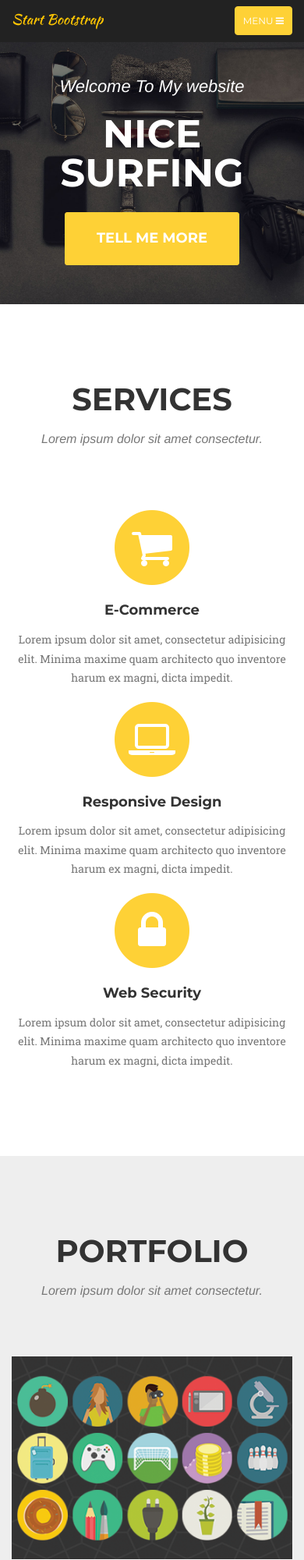
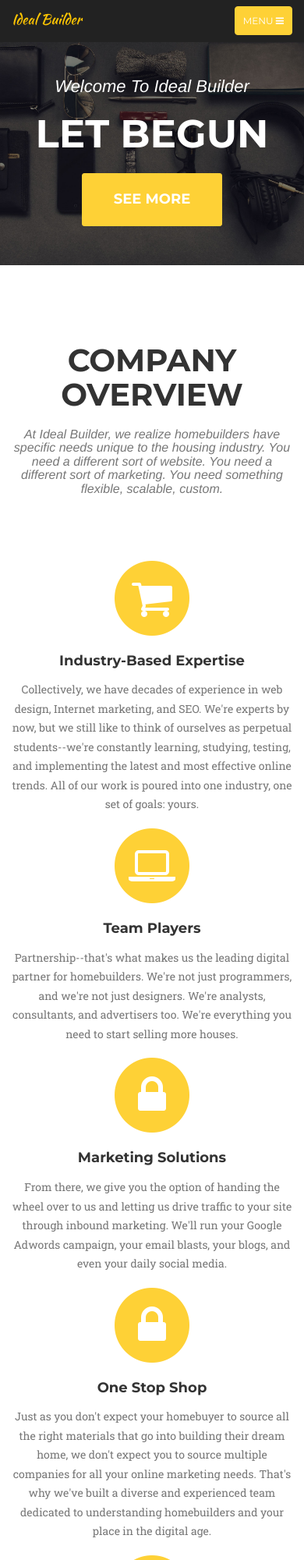
Before and after one commit to lurilyn/onepageswebsite.github.io, a website: page index.html in a window 390 px wide. Shown: the top 2000 px of the page at 78% size. Drawn offline with nearby package versions, Linux system fonts and the light colour scheme; a web font is replaced by a local one.

Commit message:
Update index.html

```diff
--- a/index.html
+++ b/index.html
@@ -9,7 +9,7 @@
     <meta name="description" content="">
     <meta name="author" content="">
 
-    <title>Agency - Start Bootstrap Theme</title>
+    <title> Ideal Builder- Start Bootstrap Theme</title>
 
     <!-- Bootstrap Core CSS -->
     <link href="vendor/bootstrap/css/bootstrap.min.css" rel="stylesheet">
@@ -43,7 +43,7 @@
                 <button type="button" class="navbar-toggle" data-toggle="collapse" data-target="#bs-example-navbar-collapse-1">
                     <span class="sr-only">Toggle navigation</span> Menu <i class="fa fa-bars"></i>
                 </button>
-                <a class="navbar-brand page-scroll" href="#page-top">Start Bootstrap</a>
+                <a class="navbar-brand page-scroll" href="#page-top">Ideal Builder</a>
             </div>
 
             <!-- Collect the nav links, forms, and other content for toggling -->
@@ -53,13 +53,13 @@
                         <a href="#page-top"></a>
                     </li>
                     <li>
-                        <a class="page-scroll" href="#services">Services</a>
+                        <a class="page-scroll" href="#services">Company</a>
                     </li>
                     <li>
-                        <a class="page-scroll" href="#portfolio">Design</a>
+                        <a class="page-scroll" href="#portfolio">House&Lot</a>
                     </li>
                     <li>
-                        <a class="page-scroll" href="#about">About</a>
+                        <a class="page-scroll" href="#about">About us</a>
                     </li>
                     <li>
                         <a class="page-scroll" href="#team">Team</a>
@@ -78,9 +78,9 @@
     <header>
         <div class="container">
             <div class="intro-text">
-                <div class="intro-lead-in">Welcome To My website</div>
-                <div class="intro-heading">Nice surfing</div>
-                <a href="#services" class="page-scroll btn btn-xl">Tell Me More</a>
+                <div class="intro-lead-in">Welcome To Ideal Builder</div>
+                <div class="intro-heading">Let Begun</div>
+                <a href="#services" class="page-scroll btn btn-xl">See More</a>
             </div>
         </div>
     </header>
@@ -90,8 +90,8 @@
         <div class="container">
             <div class="row">
                 <div class="col-lg-12 text-center">
-                    <h2 class="section-heading">Services</h2>
-                    <h3 class="section-subheading text-muted">Lorem ipsum dolor sit amet consectetur.</h3>
+                    <h2 class="section-heading">COMPANY OVERVIEW</h2>
+                    <h3 class="section-subheading text-muted">At Ideal Builder, we realize homebuilders have specific needs unique to the housing industry. You need a different sort of website. You need a different sort of marketing. You need something flexible, scalable, custom.</h3>
                 </div>
             </div>
             <div class="row text-center">
@@ -100,24 +100,40 @@
                         <i class="fa fa-circle fa-stack-2x text-primary"></i>
                         <i class="fa fa-shopping-cart fa-stack-1x fa-inverse"></i>
                     </span>
-                    <h4 class="service-heading">E-Commerce</h4>
-                    <p class="text-muted">Lorem ipsum dolor sit amet, consectetur adipisicing elit. Minima maxime quam architecto quo inventore harum ex magni, dicta impedit.</p>
+                    <h4 class="service-heading">Industry-Based Expertise</h4>
+                    <p class="text-muted">Collectively, we have decades of experience in web design, Internet marketing, and SEO. We're experts by now, but we still like to think of ourselves as perpetual students--we're constantly learning, studying, testing, and implementing the latest and most effective online trends. All of our work is poured into one industry, one set of goals: yours.</p>
                 </div>
                 <div class="col-md-4">
                     <span class="fa-stack fa-4x">
                         <i class="fa fa-circle fa-stack-2x text-primary"></i>
                         <i class="fa fa-laptop fa-stack-1x fa-inverse"></i>
                     </span>
-                    <h4 class="service-heading">Responsive Design</h4>
-                    <p class="text-muted">Lorem ipsum dolor sit amet, consectetur adipisicing elit. Minima maxime quam architecto quo inventore harum ex magni, dicta impedit.</p>
+                    <h4 class="service-heading">Team Players</h4>
+                    <p class="text-muted">Partnership--that's what makes us the leading digital partner for homebuilders. We're not just programmers, and we're not just designers. We're analysts, consultants, and advertisers too. We're everything you need to start selling more houses.</p>
                 </div>
                 <div class="col-md-4">
                     <span class="fa-stack fa-4x">
                         <i class="fa fa-circle fa-stack-2x text-primary"></i>
                         <i class="fa fa-lock fa-stack-1x fa-inverse"></i>
                     </span>
-                    <h4 class="service-heading">Web Security</h4>
-                    <p class="text-muted">Lorem ipsum dolor sit amet, consectetur adipisicing elit. Minima maxime quam architecto quo inventore harum ex magni, dicta impedit.</p>
+                    <h4 class="service-heading">Marketing Solutions</h4>
+                    <p class="text-muted">From there, we give you the option of handing the wheel over to us and letting us drive traffic to your site through inbound marketing. We'll run your Google Adwords campaign, your email blasts, your blogs, and even your daily social media. </p>
+                </div>
+                <div class="col-md-4">
+                    <span class="fa-stack fa-4x">
+                        <i class="fa fa-circle fa-stack-2x text-primary"></i>
+                        <i class="fa fa-lock fa-stack-1x fa-inverse"></i>
+                    </span>
+                    <h4 class="service-heading">One Stop Shop</h4>
+                    <p class="text-muted">Just as you don't expect your homebuyer to source all the right materials that go into building their dream home, we don't expect you to source multiple companies for all your online marketing needs. That's why we've built a diverse and experienced team dedicated to understanding homebuilders and your place in the digital age.</p>
+                </div>
+                <div class="col-md-4">
+                    <span class="fa-stack fa-4x">
+                        <i class="fa fa-circle fa-stack-2x text-primary"></i>
+                        <i class="fa fa-lock fa-stack-1x fa-inverse"></i>
+                    </span>
+                    <h4 class="service-heading">Here's How It Works</h4>
+                    <p class="text-muted">We start with a website, one that's designed to showcase your stunning homes and address your specific needs. It can be a simple solution for showcasing one particular community, or it can be a full-fledged company overview with interactive plat maps and custom design.</p>
                 </div>
             </div>
         </div>
@@ -134,13 +150,13 @@
             </div>
             <div class="row">
                 <div class="col-md-4 col-sm-6 portfolio-item">
-                    <a href="#portfolioModal1" class="portfolio-link" data-toggle="modal">
+                    <a href="http://www.salleehomes.com/" class="portfolio-link" data-toggle="modal" target="_blank" class="btn">Visit Website>
                         <div class="portfolio-hover">
                             <div class="portfolio-hover-content">
                                 <i class="fa fa-plus fa-3x"></i>
                             </div>
                         </div>
-                        <img src="img/portfolio/roundicons.png" class="img-responsive" alt="">
+                        <img src="/images/uploaded/230711561162024_screen_shot_2015-05-20_at_2.02.44_pm.jpeg" class="img-responsive" alt="">
                     </a>
                     <div class="portfolio-caption">
                         <h4>Round Icons</h4>
```
